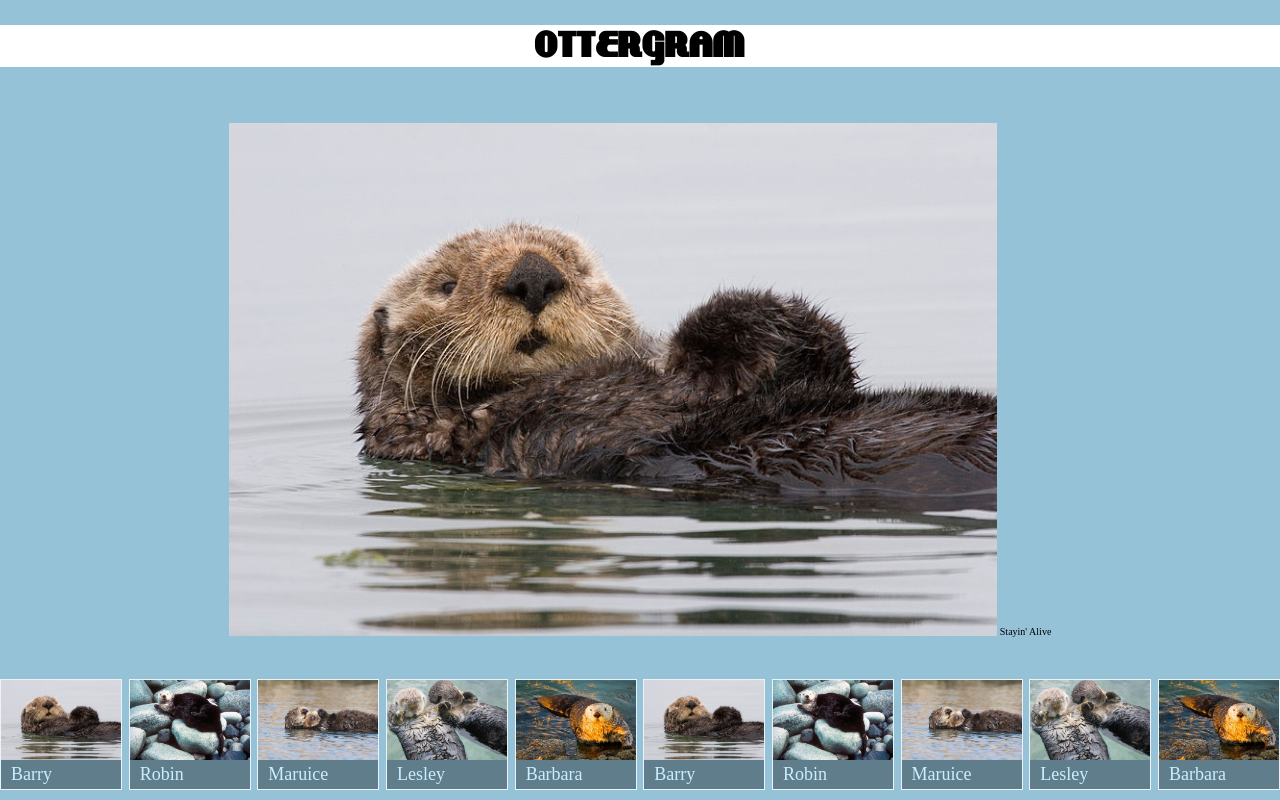
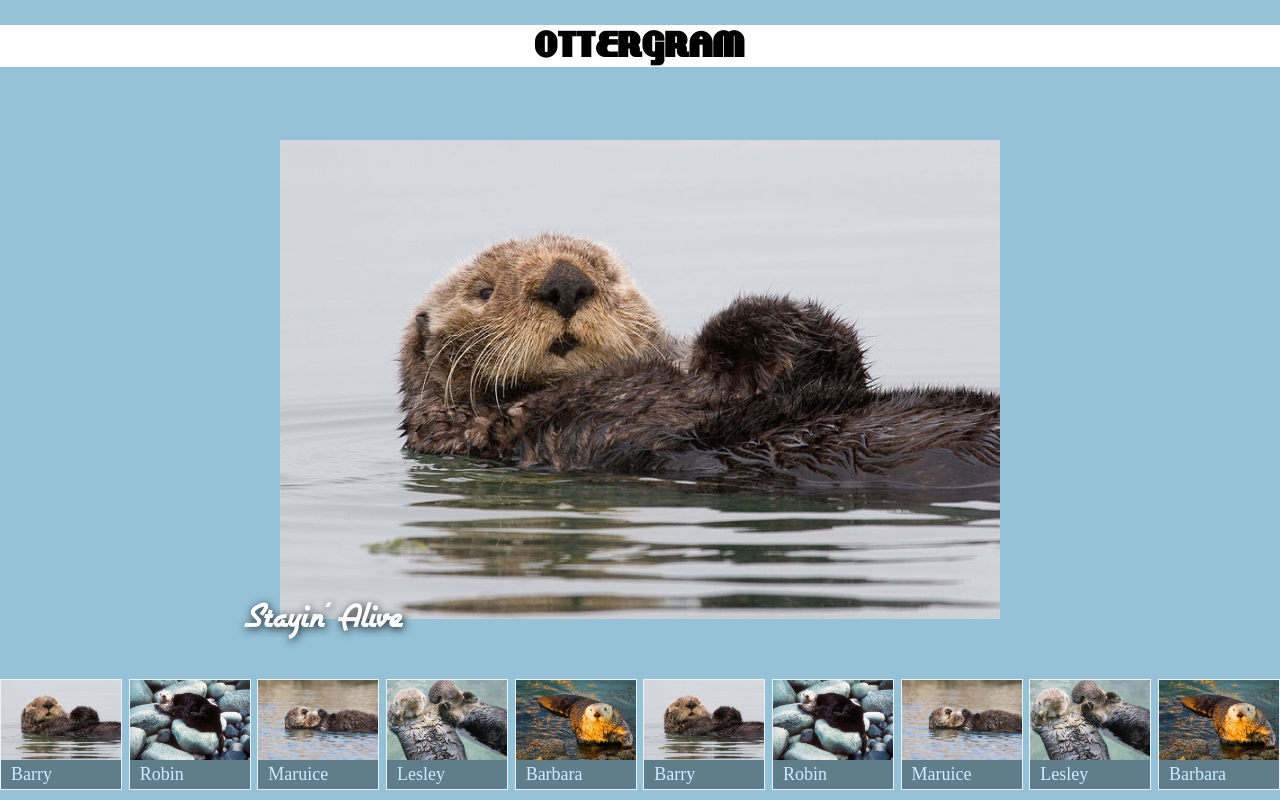
Before and after one commit to aqm1970/front-end-dev-book, a plain HTML site: page ottergram/index.html in a window 1280 px wide. Drawn offline with nearby package versions, Linux system fonts and the light colour scheme.

Commit message:
Absolute and relative positioning

```diff
--- a/ottergram/stylesheets/styles.css
+++ b/ottergram/stylesheets/styles.css
@@ -1,3 +1,14 @@
+@font-face {
+  font-family: 'airstreamregular';
+  src: url('fonts/Airstream-webfont.eot');
+  src: url('fonts/Airstream-webfont.eot?#iefix') format('embedded-opentype'),
+       url('fonts/Airstream-webfont.woff') format('woff'),
+       url('fonts/Airstream-webfont.ttf') format('truetype'),
+       url('fonts/Airstream-webfont.svg#lakeshore') format('svg');
+  font-weight: normal;
+  font-style: normal;
+}
+
 @font-face {
   font-family: 'lakeshore';
   src: url('fonts/Airstream-webfont.eot');
@@ -88,9 +99,21 @@ a {
 }
 
 .detail-image-frame {
+  position: relative;
   text-align: center;
 }
 
 .detail-image {
   width: 90%;
 }
+
+.detail-image-title {
+  position: absolute;
+  bottom: -16px;
+  left: 4px;
+
+  font-family: airstreamregular;
+  color: white;
+  text-shadow: rgba(0, 0, 0, 0.9) 1px 2px 9px;
+  font-size: 40px;
+}
```
